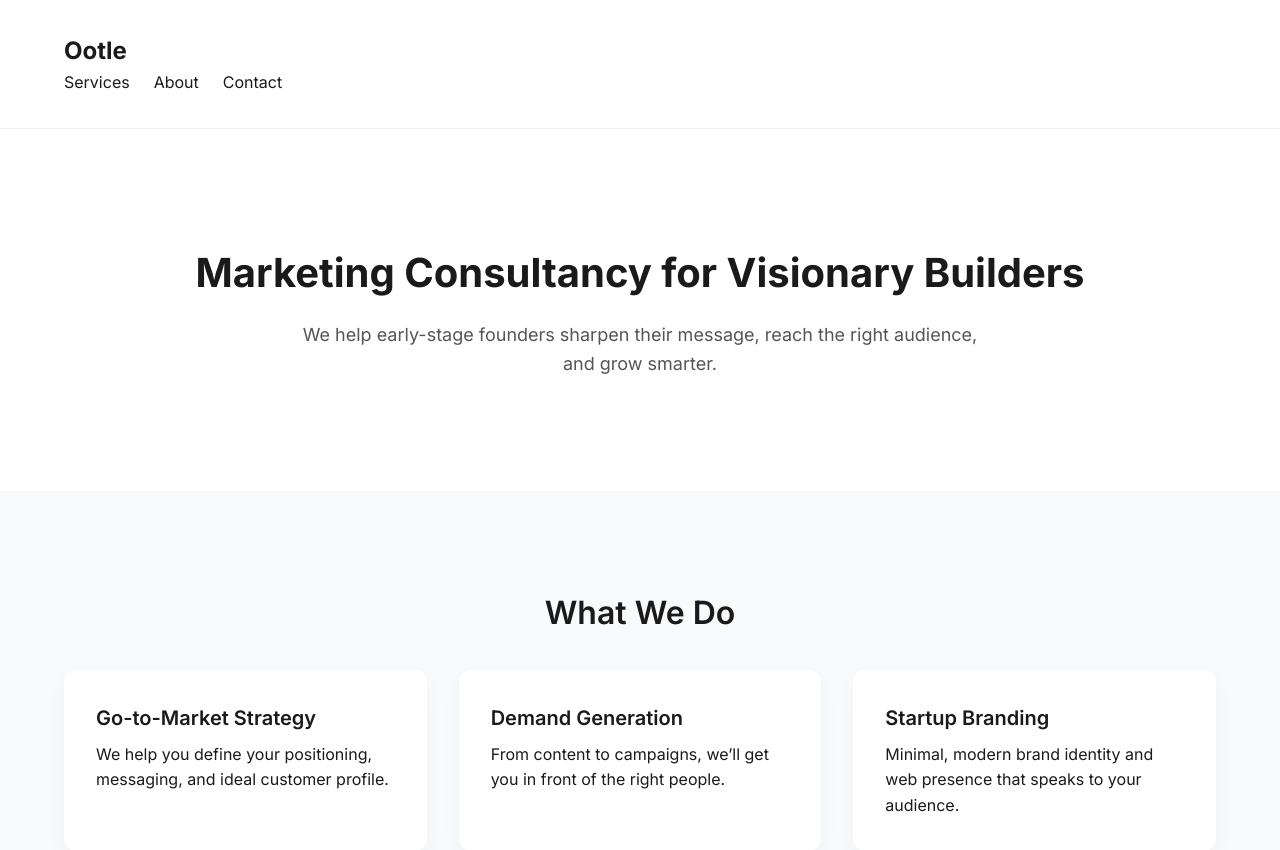
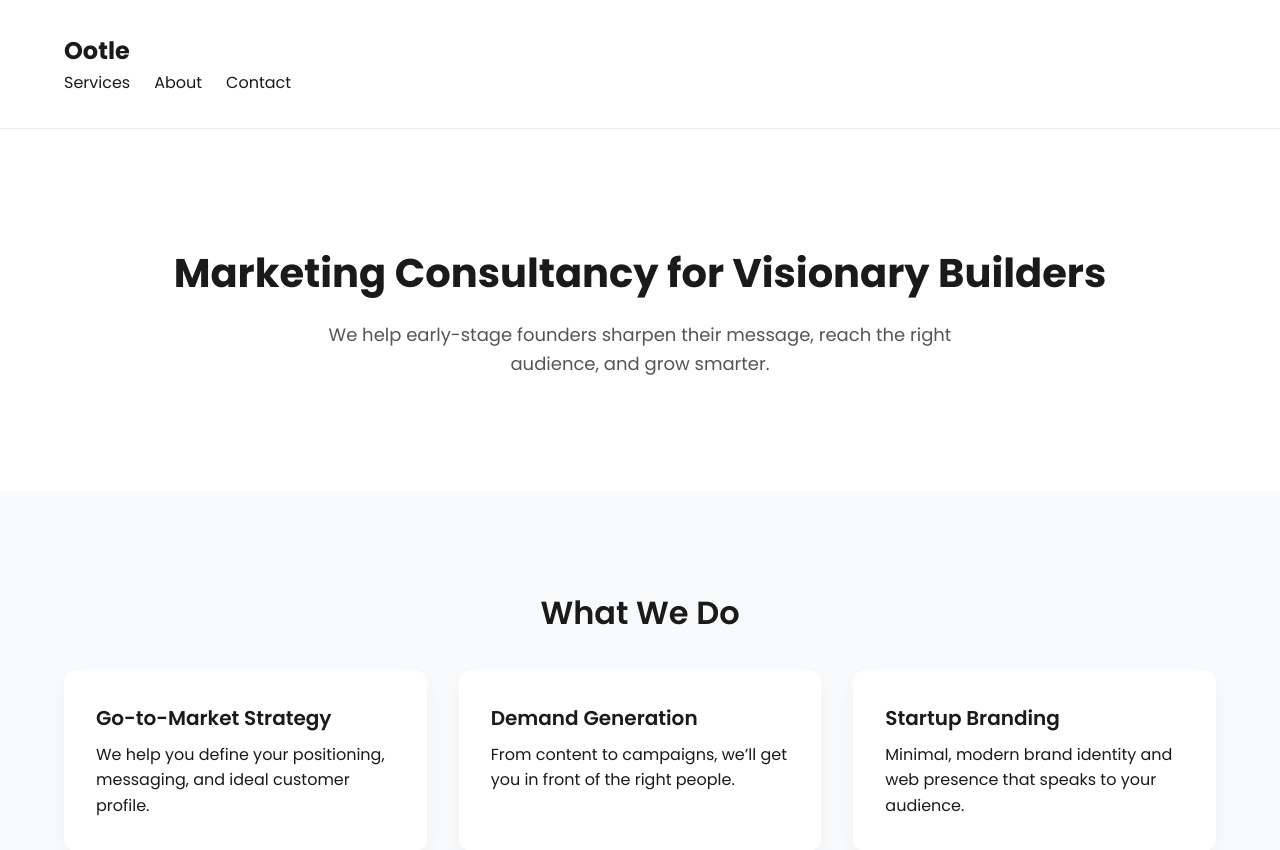
Before and after one commit to john-ooltle/ootle-site, a Next.js app: page / in a window 1280 px wide. Shown: the top 850 px of the page. Built offline with nearby package versions, Linux system fonts and the light colour scheme.

Commit message:
Update layout.js

```diff
--- a/src/app/layout.js
+++ b/src/app/layout.js
@@ -1,27 +1,19 @@
-import { Geist, Geist_Mono } from "next/font/google";
-import "./globals.css";
+// src/app/layout.js
 
-const geistSans = Geist({
-  variable: "--font-geist-sans",
-  subsets: ["latin"],
-});
+import './globals.css'
+import { Poppins } from 'next/font/google'
 
-const geistMono = Geist_Mono({
-  variable: "--font-geist-mono",
-  subsets: ["latin"],
-});
+const poppins = Poppins({ subsets: ['latin'], weight: ['400', '600', '700'] })
 
 export const metadata = {
-  title: "Create Next App",
-  description: "Generated by create next app",
-};
+  title: 'Ootle',
+  description: 'Helping startups and funded teams launch faster.',
+}
 
 export default function RootLayout({ children }) {
   return (
     <html lang="en">
-      <body className={`${geistSans.variable} ${geistMono.variable}`}>
-        {children}
-      </body>
+      <body className={poppins.className}>{children}</body>
     </html>
-  );
+  )
 }
```
